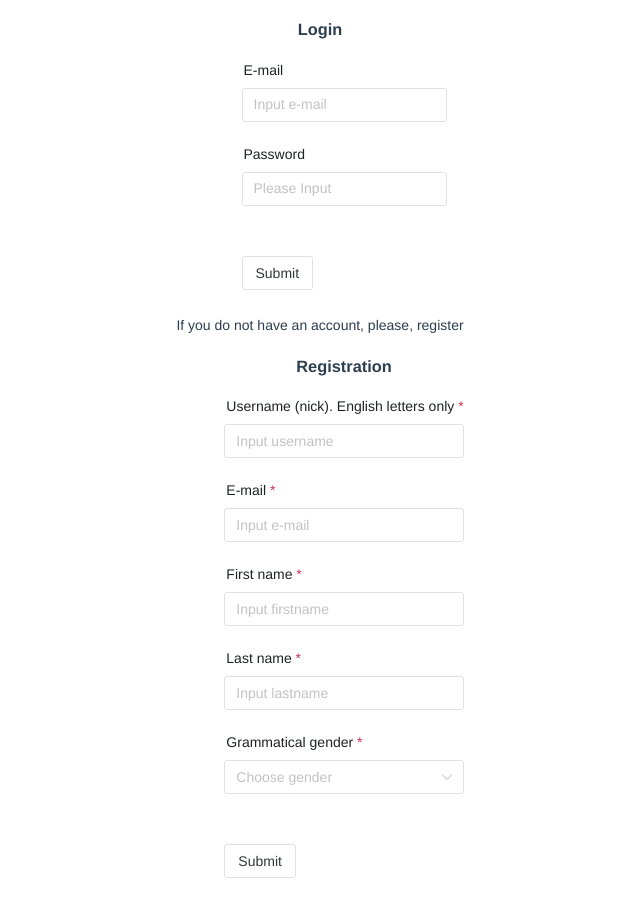
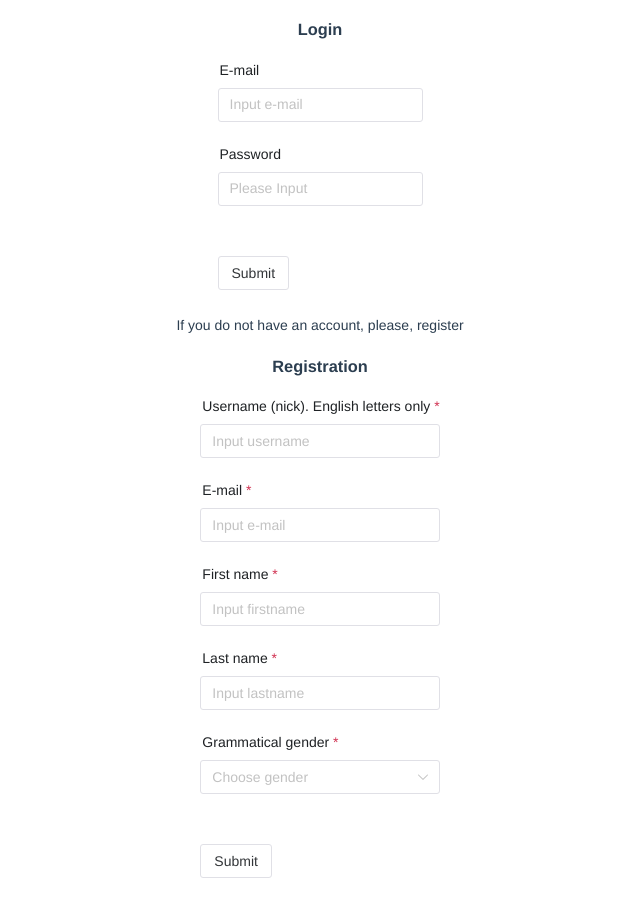
Before and after one commit to yaskevich/elemental, a Vue app in the folder client/: page / in a window 1280 px wide. Shown: the whole page, without its empty margins (320-960 px from the left). Built offline with nearby package versions, Linux system fonts and the light colour scheme.

Commit message:
set max width of main container in App [client]

```diff
--- a/client/src/App.vue
+++ b/client/src/App.vue
@@ -66,6 +66,8 @@ onBeforeMount(async () => {
   text-align: center;
   color: #2c3e50;
   // margin-top: 60px;
+  max-width: 900px;
+  margin: 0 auto;
 }
 #nav {
   padding: 1rem;
@@ -82,9 +84,9 @@ onBeforeMount(async () => {
 
 .center-column {
   text-align: center;
-  padding-left:3rem;
 
   .left-column {
+    padding:0 1rem 0 1rem;
     display: inline-table; text-align: left;
   }
 }
```
